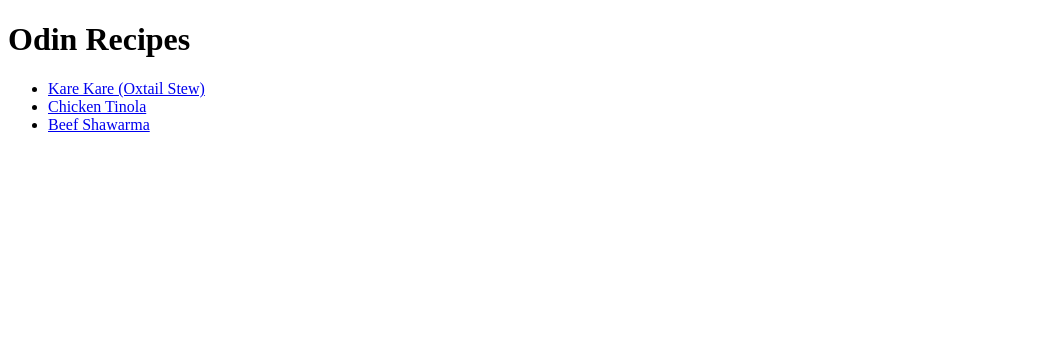
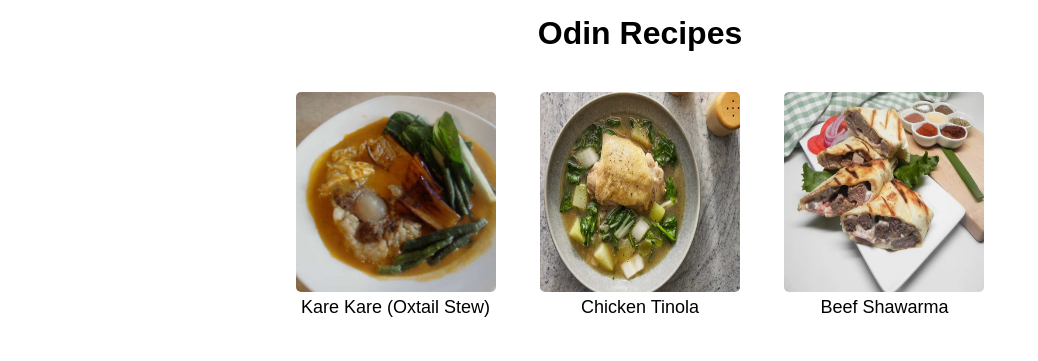
Before and after one commit to procorpiopaciano/odin-recipes, a plain HTML site: page index.html in a window 1280 px wide. Shown: the whole page, without its empty margins (0-1038 px from the left). Drawn offline with Linux system fonts and the light colour scheme.

Commit message:
Update design of Recipe Index page
Updates made:
- added thumbnail of the recipe
- removed list tags(li, ul), and coverted it to a div container with the recipe details
- added styles folder for the CSS of the website
- centered the contents of recipe index page

```diff
--- a/index.html
+++ b/index.html
@@ -4,9 +4,44 @@
     <meta charset="UTF-8">
     <meta name="viewport" content="width=device-width, initial-scale=1.0">
     <title>Recipes</title>
+    <link rel="stylesheet" href="styles/recipe-index.css">
 </head>
 <body>
-    <h1>Odin Recipes</h1>
+
+    <h1 class="header">Odin Recipes</h1>
+
+    <div class="recipe-container">
+
+        <div class="recipe-item">
+            <a href="recipes/kare-kare.html">
+                <img class="recipe-thumbnail" src="images/kare-kare.webp" alt="Kare Kare (Oxtail Stew)">
+                <div class="recipe-name">
+                    Kare Kare (Oxtail Stew)
+                </div>
+            </a>
+        </div>
+
+        <div class="recipe-item">
+            <a href="recipes/chicken-tinola.html">
+                <img class="recipe-thumbnail" src="images/chicken-tinola.webp" alt="Chicken Tinola">
+                <div class="recipe-name">
+                    Chicken Tinola
+                </div>
+            </a>
+        </div>
+
+        <div class="recipe-item">
+            <a href="recipes/beef-shawarma.html">
+                <img class="recipe-thumbnail" src="images/beef-shawarma.webp" alt="Beef Shawarma">
+                <div class="recipe-name">
+                    Beef Shawarma
+                </div>
+            </a>
+        </div>
+
+    </div>
+
+    <!--
     <ul>
         <li>
             <a href="recipes/kare-kare.html">Kare Kare (Oxtail Stew)</a>
@@ -18,7 +53,6 @@
             <a href="recipes/beef-shawarma.html">Beef Shawarma</a>
         </li>
     </ul>
-
-
+    -->
 </body>
 </html>
--- /dev/null
+++ b/styles/recipe-index.css
@@ -0,0 +1,64 @@
+*,
+*::before,
+*::after {
+    box-sizing: border-box;
+}
+
+* {
+    margin: 0;
+    padding: 0;
+
+    font-family: Arial, Helvetica, sans-serif;
+}
+
+.header {
+    margin-top: 15px;
+
+    text-align: center;
+}
+
+.recipe-container {
+    display: block;
+
+    margin: 0 auto;
+    text-align: center;
+    padding: 20px;
+    width: 900px;
+}
+
+.recipe-item {
+    display: inline-block;
+    margin: 20px;
+
+    text-align: center;
+}
+
+.recipe-item a:link {
+    text-decoration: none;
+}
+
+.recipe-item a:hover {
+    opacity: 0.9;
+    text-decoration: underline;
+    text-decoration-color: black;
+
+}
+
+.recipe-item a:active {
+    opacity: 0.8;
+    font-weight: 600;
+}
+
+.recipe-thumbnail {
+    width: 200px;
+    height: 200px;
+    border-radius: 5px;
+    display: block;
+}
+
+.recipe-item .recipe-name {
+    font-size: 18px;
+    margin-top: 5px;
+
+    color: black;
+}
```
